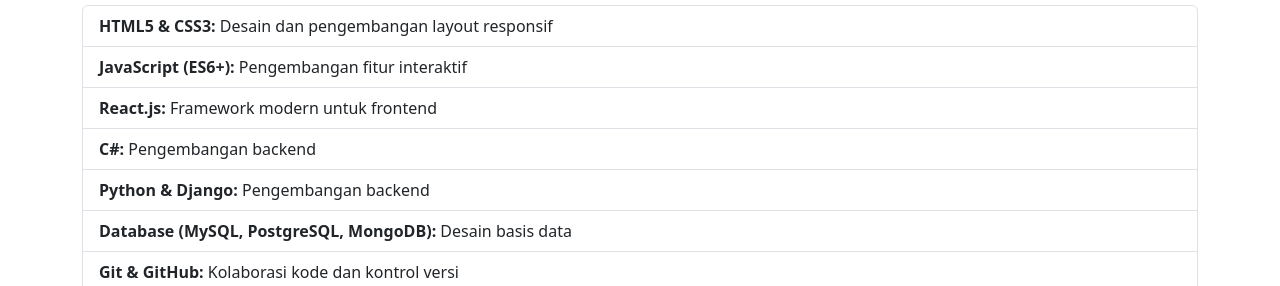
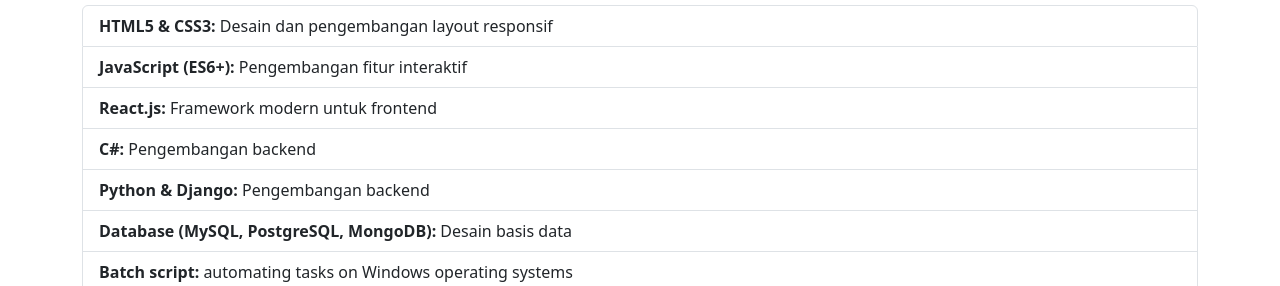
Before and after one commit to erickpaulus/erickpaulus.github.io, a plain HTML site: page index.html in a window 1280 px wide. Shown: the part 514-800 px from the top of the page. Drawn offline with nearby package versions, Linux system fonts and the light colour scheme.

Commit message:
Update index.html

```diff
--- a/index.html
+++ b/index.html
@@ -62,6 +62,7 @@ k <!DOCTYPE html>
             <li class="list-group-item"><strong>C#:</strong> Pengembangan backend</li>
             <li class="list-group-item"><strong>Python & Django:</strong> Pengembangan backend</li>
             <li class="list-group-item"><strong>Database (MySQL, PostgreSQL, MongoDB):</strong> Desain basis data</li>
+            <li class="list-group-item"><strong>Batch script:</strong> automating tasks on Windows operating systems</li>
             <li class="list-group-item"><strong>Git & GitHub:</strong> Kolaborasi kode dan kontrol versi</li>
         </ul>
     </div>
```
